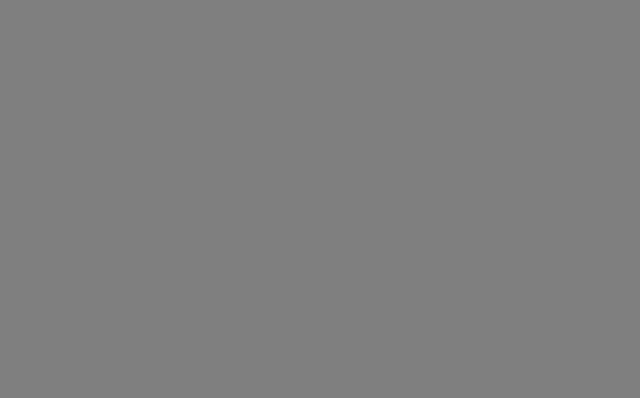
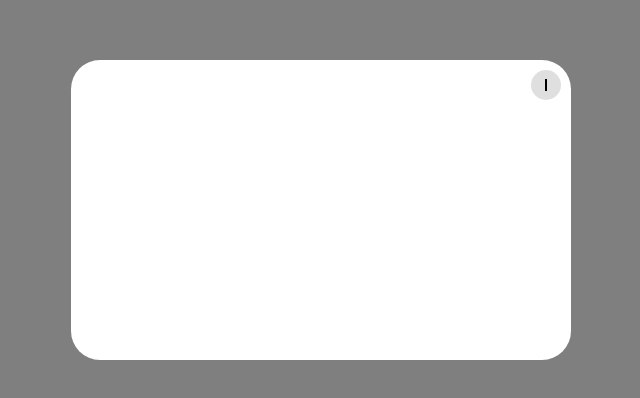
Before and after one commit to FujiSamara/BOT, a Vue app in the folder src/frontend/: page /auth in a window 1280 px wide. Shown: the part 190-588 px from the top of the page, without its empty margins (319-959 px from the left). Built offline with nearby package versions, Linux system fonts and the light colour scheme.

Commit message:
Started work with modal window and window cross

```diff
--- a/src/frontend/src/components/ModalWindow.vue
+++ b/src/frontend/src/components/ModalWindow.vue
@@ -1,20 +1,37 @@
-<template lang="">
-    <div class="wrapper">
-
+<template>
+  <div class="wrapper">
+    <div class="window">
+      <window-cross class="cross"></window-cross>
     </div>
+  </div>
 </template>
-<script setup lang="ts">
-</script>
+<script setup lang="ts"></script>
 <script>
 export default {
-    name: 'modal-window'
-}
+  name: "modal-window",
+};
 </script>
 <style scoped>
 .wrapper {
-    background-color: rgba(0, 0, 0, 0.5);
-    position: absolute;
-    width: 100%;
-    height: 100%;
+  background-color: rgba(0, 0, 0, 0.5);
+  position: absolute;
+  width: 100%;
+  height: 100%;
+  display: flex;
+  align-items: center;
+  justify-content: center;
+}
+
+.window {
+  background-color: white;
+  border-radius: 29px;
+  width: 500px;
+  height: 300px;
+}
+
+.cross {
+  margin-left: auto;
+  margin-right: 10px;
+  margin-top: 10px;
 }
 </style>
--- /dev/null
+++ b/src/frontend/src/components/UI/WindowCross.vue
@@ -0,0 +1,32 @@
+<template>
+    <div class="cross-wrapper">
+        <div class="c"></div>
+        <div class="c"></div>
+    </div>
+</template>
+<script>
+export default {
+    name: "window-cross"
+}
+</script>
+<style>
+    .cross-wrapper {
+        width: 30px;
+        height: 30px;
+        background-color: rgb(223, 223, 223);
+        border-radius: 15px;
+        display: flex;
+        justify-content: center;
+        align-items: center;
+        position: relative;
+    }
+    .c {
+        position: absolute;
+        width: 1.5px;
+        height: 40%;
+        background-color: black;
+    }
+    .c:nth-child(0) {
+        transform: rotate(90);
+    }
+</style>
--- /dev/null
+++ b/src/frontend/src/components/UI/index.ts
@@ -0,0 +1,5 @@
+import WindowCross from '@/components/UI/WindowCross.vue'
+
+export default [
+    WindowCross
+]
--- a/src/frontend/src/main.ts
+++ b/src/frontend/src/main.ts
@@ -2,9 +2,12 @@ import { createApp } from 'vue'
 import App from './App.vue'
 import router from '@/router'
 import { createPinia } from 'pinia'
+import components from '@/components/UI'
 
 const app = createApp(App)
 const pinia = createPinia()
+
+components.forEach(component => app.component(component.name!, component));
 
 app.
 use(pinia).
```
